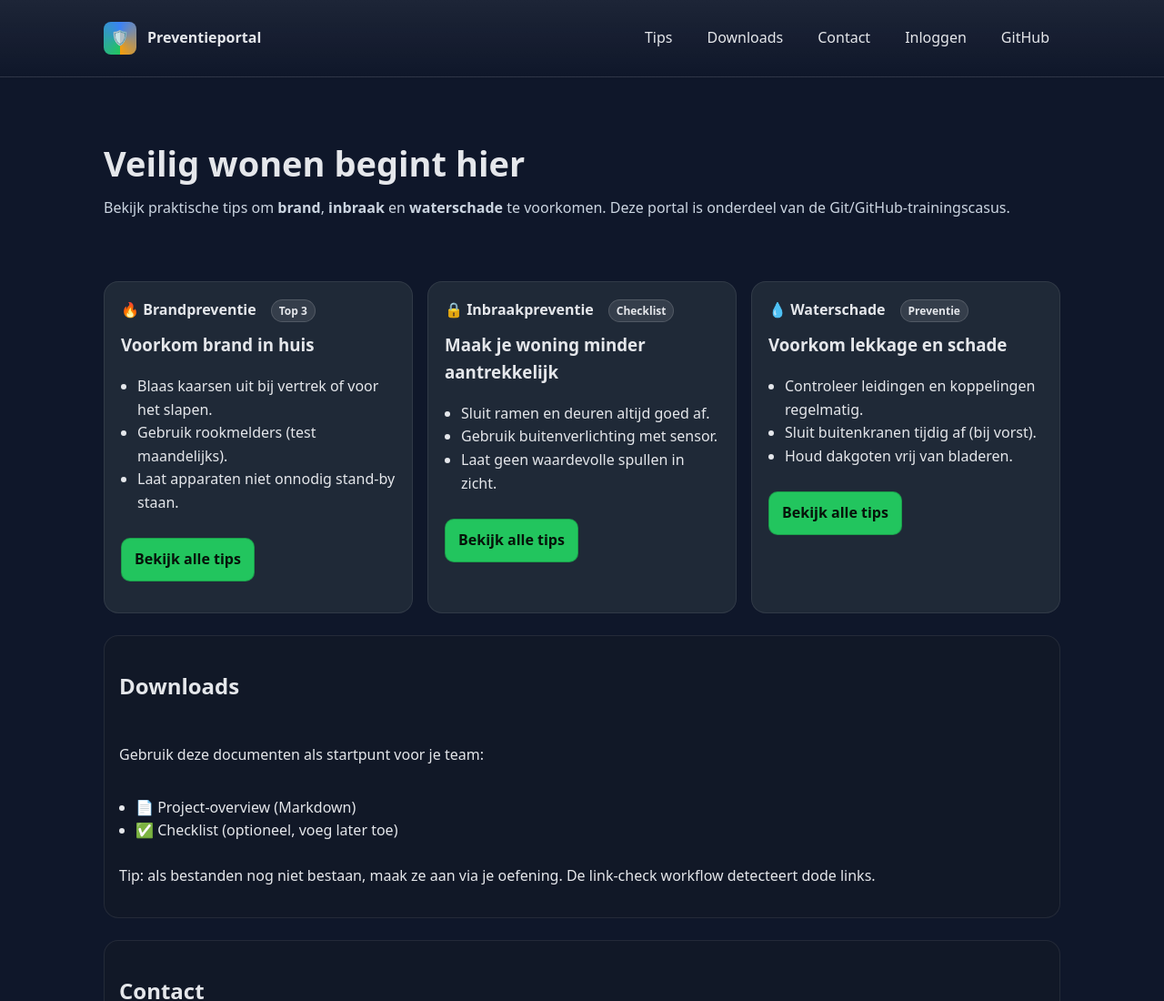
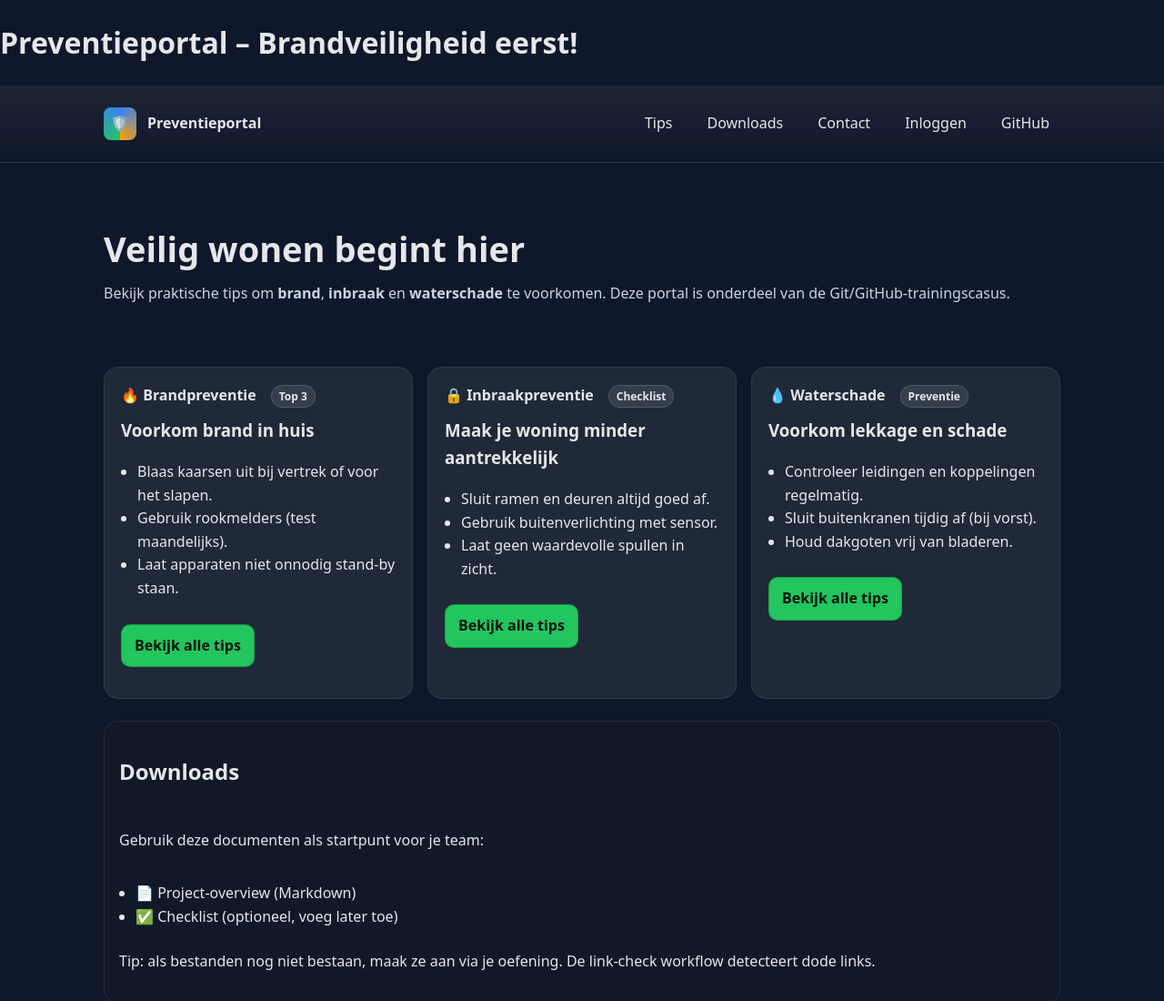
Before and after one commit to Lisette19/Preventieportaal-Achmea, a plain HTML site: page docs/index.html in a window 1280 px wide. Shown: the top 1100 px of the page at 91% size. Drawn offline with Linux system fonts and the light colour scheme.

Commit message:
Voeg header toe: brandveiligheid eerst

```diff
--- a/docs/index.html
+++ b/docs/index.html
@@ -1,4 +1,6 @@
 <!doctype html>
+<h1>Preventieportal – Brandveiligheid eerst!</h1>
+
 <html lang="nl">
 <head>
   <meta charset="utf-8" />
```
